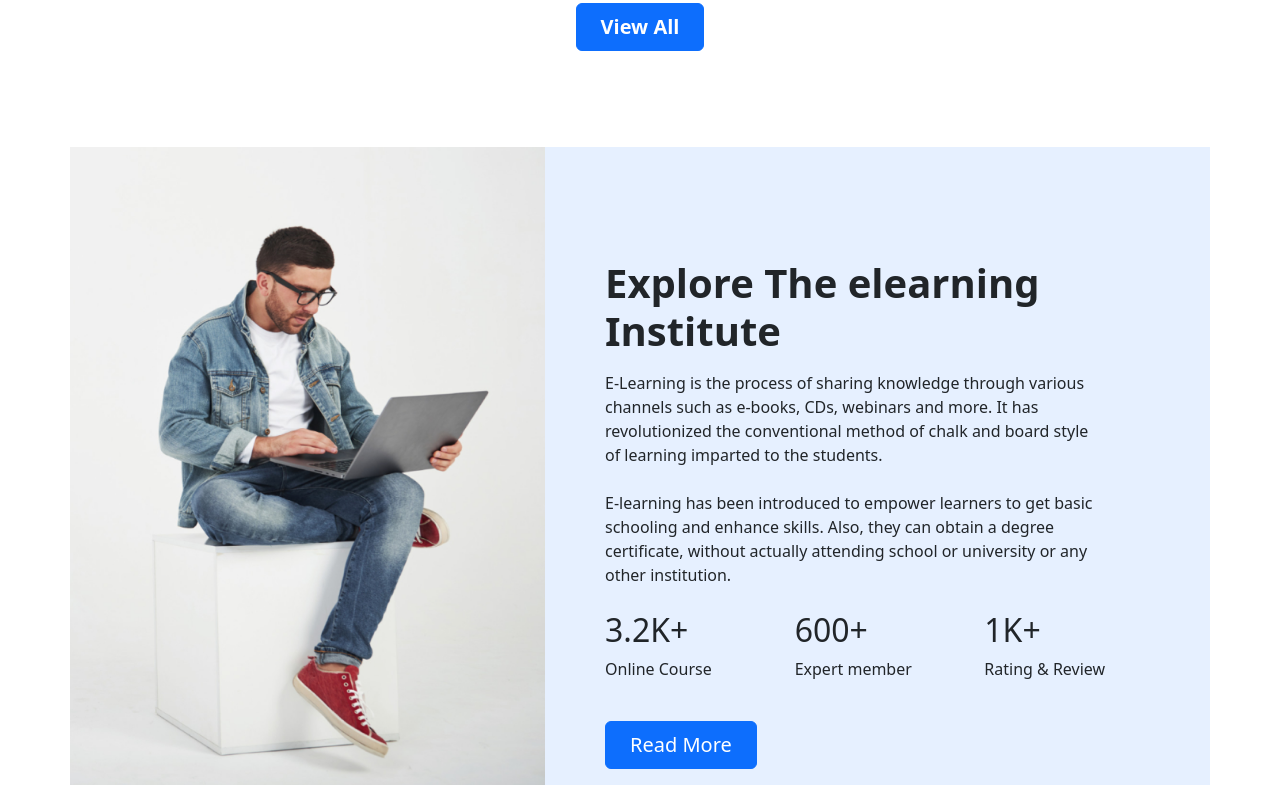
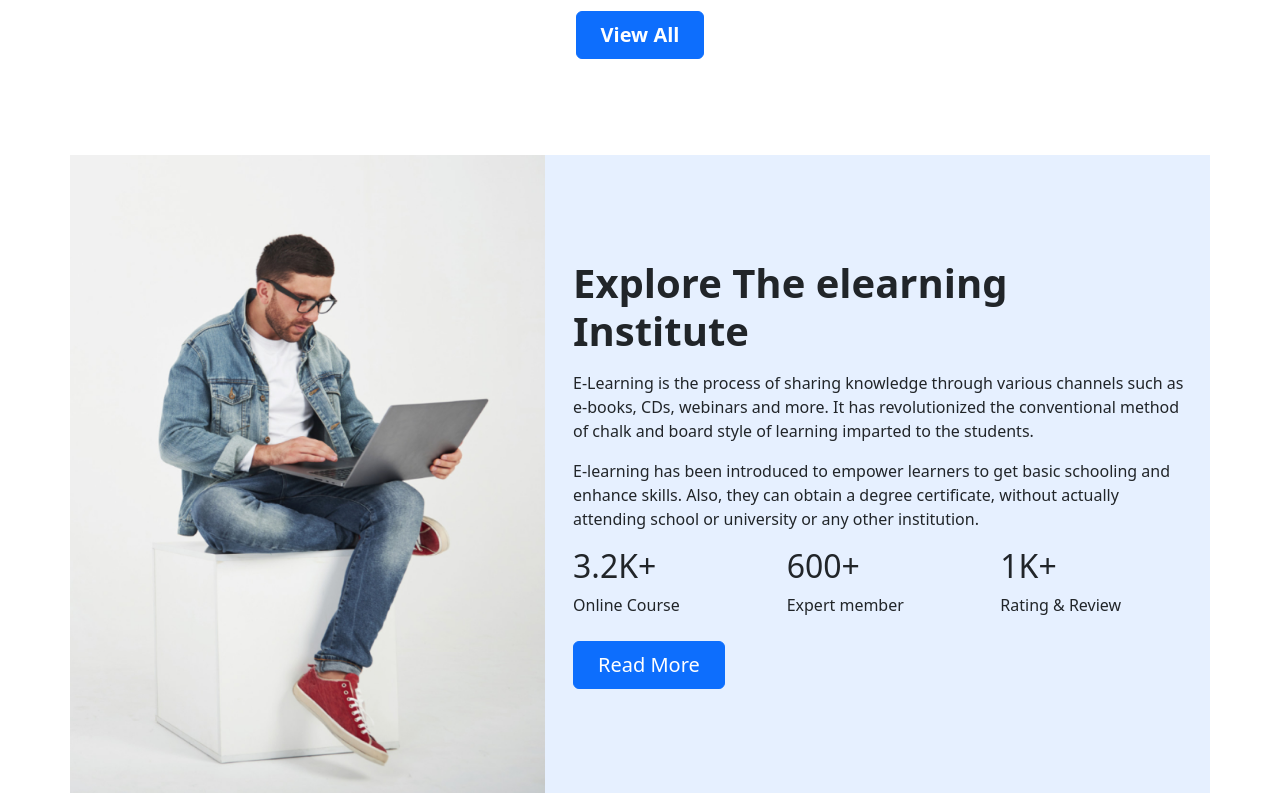
Before and after one commit to koushik-ahmad/edTech-website, a plain HTML site: page index.html in a window 1280 px wide. Shown: the part 1731-2540 px from the top of the page. Drawn offline with nearby package versions, Linux system fonts and the light colour scheme.

Commit message:
finished responsive

```diff
--- a/index.html
+++ b/index.html
@@ -57,10 +57,10 @@
         </section>
         <!-- slider start -->
         <section>
-            <div id="carouselExampleDark" class="carousel carousel-dark slide carousel-fade container pt-3 mt-5"
+            <div id="carouselExampleDark" class="carousel carousel-dark slide carousel-fade container pt-4 mt-5"
                 data-bs-ride="carousel">
                 <div class="carousel-inner">
-                    <div class="carousel-item bg-dark bg-opacity-10 active" data-bs-interval="10000">
+                    <div class="carousel-item bg-dark bg-opacity-10 active" data-bs-interval="3000">
                         <img src="images/cover/cover-1.png" class="d-block img-fluid" alt="...">
                         <div
                             class="carousel-caption p-0 d-flex flex-column align-items-center justify-content-center h-100">
@@ -212,18 +212,19 @@
         <section>
             <div class="container my-5 rounded-2 ">
                 <div class="row bg-primary bg-opacity-10">
-                    <div class="col-12 col-sm-5 p-0 d-flex align-items-center">
-                        <img class="img-fluid" src="images/working.png" alt="">
+                    <div class="col-12 col-md-12 col-lg-5 p-0 d-flex align-items-center">
+                        <img class="img-fluid " src="images/working.png" alt="">
                     </div>
-                    <div class="col-12 col-sm-7 d-flex align-items-center py-2">
-                        <div class="ms-5 mt-5 pt-5 pe-2 pe-5">
-                            <h1 class="pb-2 fw-bold">Explore The elearning <br> Institute</h1>
-                            <p class="pb-2 pe-5">E-Learning is the process of sharing knowledge through various channels
+                    <div class="col-12 col-md-12 col-lg-7 d-flex align-items-center py-2">
+                        <div class="ms-3 pe-2 ">
+                            <h1 class="pb-2 fw-bold">Explore The elearning Institute</h1>
+                            <p class="">E-Learning is the process of sharing knowledge through various channels
                                 such as e-books, CDs, webinars and more. It has revolutionized the conventional method
-                                of chalk and board style of learning imparted to the students.<br>
-                            <p class="pb-2 pe-5">E-learning has been introduced to empower learners to get basic
-                                schooling and enhance skills. Also, they can obtain a degree certificate, without
-                                actually attending school or university or any other institution.</p>
+                                of chalk and board style of learning imparted to the students.
+                            <p class="d-none d-lg-block ">E-learning has been introduced to empower learners to get
+                                basic schooling and enhance skills. Also, they can obtain a
+                                degree certificate, without actually attending school or university or any other
+                                institution.</p>
                             </p>
                             <div class="row">
                                 <div class="col-6 col-md-4 col-lg-4">
@@ -239,7 +240,7 @@
                                     <p>Rating & Review</p>
                                 </div>
                             </div>
-                            <div class="pt-4">
+                            <div class="pt-2">
                                 <div class="btn btn-primary text-white fs-5 py-2 px-4">Read More</div>
                             </div>
                         </div>
@@ -281,11 +282,12 @@
                                         <div class="modal-body">
                                             <form>
                                                 <div class="mb-3">
-                                                    <label for="email" class="col-form-label">E-mail:</label>
+                                                    <label for="email" class="col-form-label">Enter Your E-mail:</label>
                                                     <input type="text" class="form-control" id="email">
                                                 </div>
                                                 <div class="mb-3">
-                                                    <label for="password" class="col-form-label">password:</label>
+                                                    <label for="password" class="col-form-label">Enter Your
+                                                        Password:</label>
                                                     <input type="password" class="form-control" id="password"></input>
                                                 </div>
                                             </form>
@@ -544,6 +546,7 @@
         </section>
     </main>
     <!-- main section end  -->
+
     <!-- footer section start  -->
     <footer class=" bg-black">
         <div class="text-center text-white w-100 h-100 py-5 mt-5">
```
Also changed, not shown: images/cover/cover-2.png.
